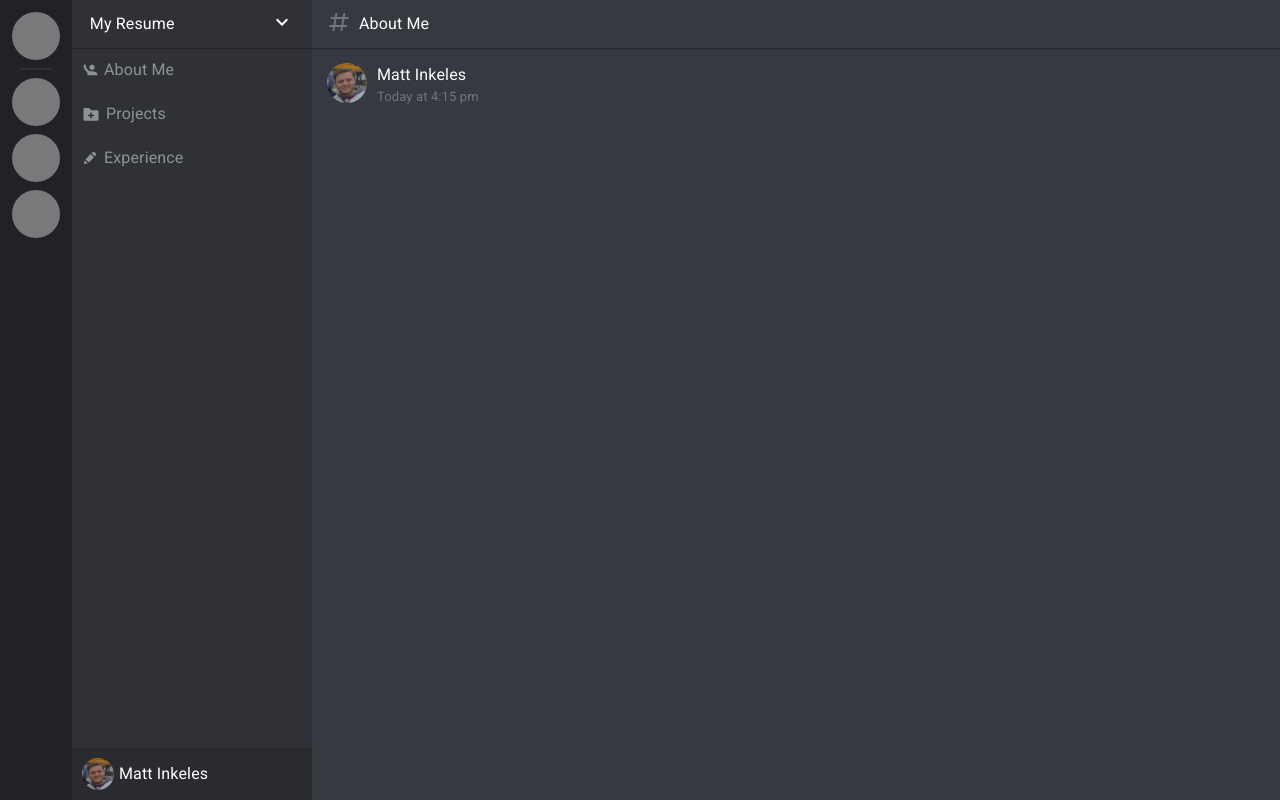
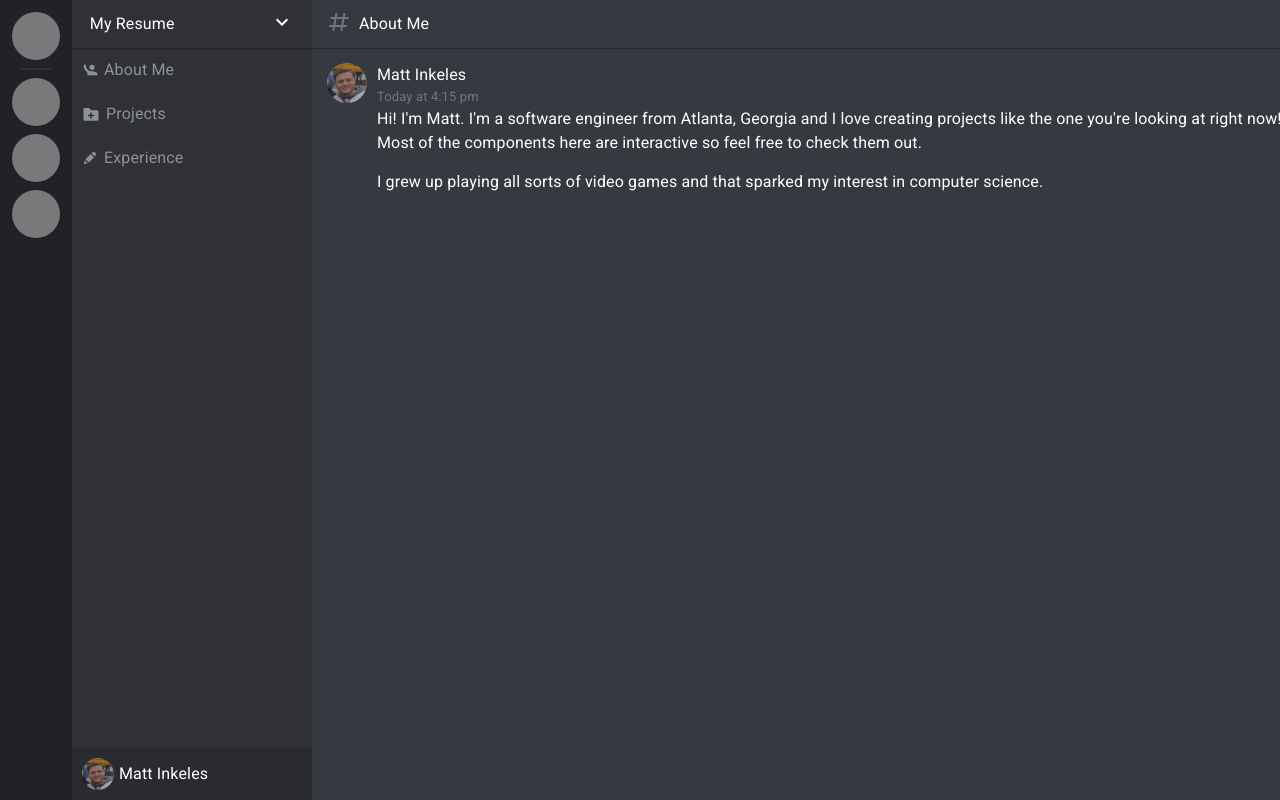
Before and after one commit to mattink37/web-portfolio, a React (Create React App) app: page / in a window 1280 px wide. Built offline with nearby package versions, Linux system fonts and the light colour scheme; grey boxes are pictures that could not be loaded.

Commit message:
Started filling out chat messages

```diff
--- /dev/null
+++ b/src/components/main-page/chat-message.tsx
@@ -0,0 +1,43 @@
+import { Grid } from "@mui/material";
+import moment from "moment";
+import { DateTypography, WhiteTypography } from "../../common/TypographyStyles";
+import MattProfile from "../../common/images/mattProfile.jpg";
+
+const ChatMessage: React.FC<ChatMessageProps> = ({
+  username,
+  message,
+  showAvatar,
+  showUsername,
+  showDate,
+}) => {
+  return (
+    <Grid container direction='column'>
+      <Grid container direction='row' className='MessageContainer'>
+        <Grid item className='Avatar'>
+          {showAvatar ? <img src={MattProfile} className="ProfilePicMain" /> : <div style={{ width: '40px', height: '40px' }}></div>}
+        </Grid>
+        <Grid item className='Username'>
+          {showUsername && <Grid item>
+            <WhiteTypography>{username}</WhiteTypography>
+          </Grid>}
+          {showDate && <Grid item>
+            <DateTypography>Today at {moment().format('h:mm a')}</DateTypography>
+          </Grid>}
+          <WhiteTypography>
+            {message}
+          </WhiteTypography>
+        </Grid>
+      </Grid>
+    </Grid>
+  )
+};
+
+interface ChatMessageProps {
+  username?: string;
+  message?: string;
+  showDate?: boolean;
+  showAvatar?: boolean;
+  showUsername?: boolean;
+}
+
+export default ChatMessage;
--- a/src/components/main-page/main-page.tsx
+++ b/src/components/main-page/main-page.tsx
@@ -1,42 +1,38 @@
 import { Grid } from "@mui/material";
-import moment from "moment";
 import { useState } from "react";
-import { DateTypography, WhiteTypography } from "../../common/TypographyStyles";
 import ChannelPanel from "../channel-panel/channel-panel";
 import TopBar from "../page-header/topbar";
 import ServerSidebar from "../server-sidebar/server-side-bar";
-import './styles/main-page.css';
-import MattProfile from "../../common/images/mattProfile.jpg";
+import "./styles/main-page.css";
 import { RemoveScrollBar } from "react-remove-scroll-bar";
+import ChatMessage from "./chat-message";
 
 const MainPage = () => {
-  const [headerText, setHeaderText] = useState('About Me');
+  const [headerText, setHeaderText] = useState("About Me");
   return (
-    <Grid container className='MainPageContainer'>
+    <Grid container className="MainPageContainer">
       <RemoveScrollBar />
       <Grid item>
         <ServerSidebar />
       </Grid>
       <Grid item>
-        <ChannelPanel setHeaderText={setHeaderText}/>
+        <ChannelPanel setHeaderText={setHeaderText} />
       </Grid>
-      <Grid item sx={{ flex: '1' }}>
-        <TopBar headerText={headerText}/>
-        <Grid container direction='column'>
-          <Grid container direction='row' className='MessageContainer'>
-            <Grid item className='Avatar'>
-              <img src={MattProfile} className="ProfilePicMain" />
-            </Grid>
-            <Grid item className='Username'>
-              <Grid item>
-                <WhiteTypography>Matt Inkeles</WhiteTypography>
-              </Grid>
-              <Grid item>
-                <DateTypography>Today at {moment().format('h:mm a')}</DateTypography>
-              </Grid>
-            </Grid>
-          </Grid>
-        </Grid>
+      <Grid item sx={{ flex: "1" }}>
+        <TopBar headerText={headerText} />
+        <ChatMessage
+          username="Matt Inkeles"
+          message="Hi! I'm Matt. I'm a software engineer from Atlanta, Georgia and I love creating projects like the one you're looking at right now! Most of the components here are interactive so feel free to check them out."
+          showAvatar
+          showUsername
+          showDate
+        />
+        <ChatMessage
+          showUsername={false}
+          showDate={false}
+          showAvatar={false}
+          message="I grew up playing all sorts of video games and that sparked my interest in computer science."
+        />
       </Grid>
     </Grid>
   );
--- a/src/components/main-page/styles/main-page.css
+++ b/src/components/main-page/styles/main-page.css
@@ -4,6 +4,7 @@
 
 .MessageContainer {
   margin: 15px 0 0 15px;
+  flex-wrap: nowrap !important;
 }
 
 .MessageDate {
```
